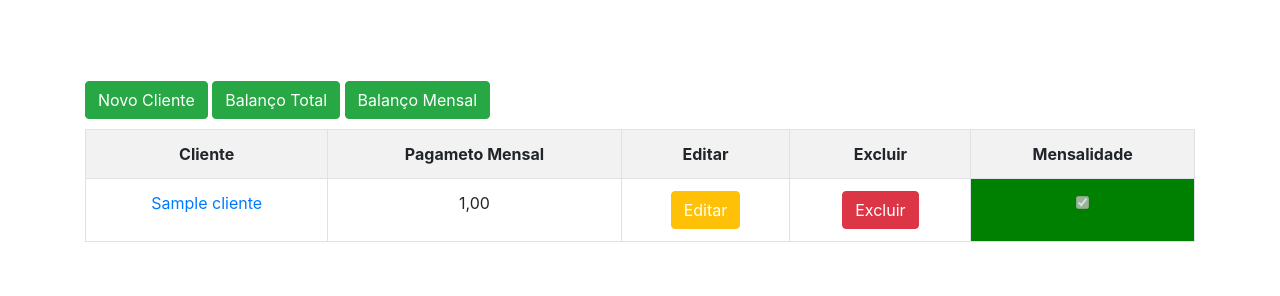
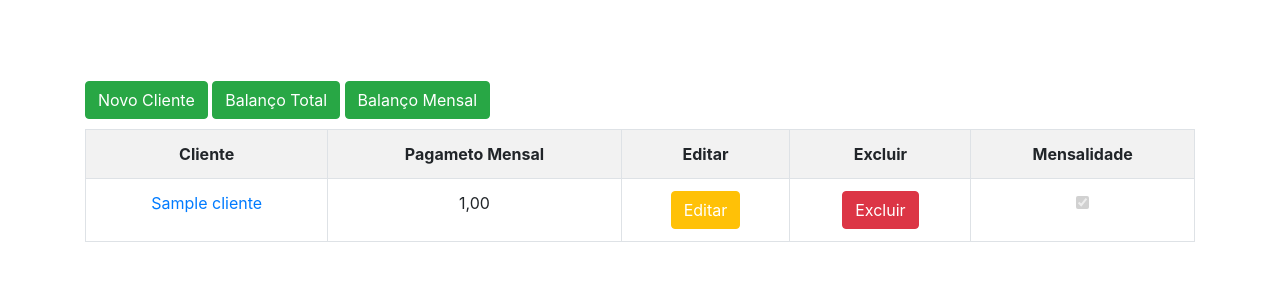
Before and after one commit to FerrazM/loan-database, a Django app: page / in a window 1280 px wide. Shown: the part 247-543 px from the top of the page. Run offline with Django 4.2, Linux system fonts and the light colour scheme; a user stored in the database is signed in; tables that the repository leaves empty hold one stand-in row (values such as "Sample post").

Commit message:
Remoção checkbox grenn e red

```diff
--- a/loan_database/templates/loans/clientes.html
+++ b/loan_database/templates/loans/clientes.html
@@ -21,9 +21,9 @@
         <td><button class = 'btn btn-warning'><a style = 'color: white;' href="{% url 'editar' dado.id %}">Editar</a></button></td>
         <td><button class = 'btn btn-danger'><a style = 'color: white;' href="{% url 'excluir' dado.id %}">Excluir</a></button></td>
         {% if dado.checkbox1 %}
-        <td class='checkbox-color' style='text-align:center color:green;'><input  type='checkbox' id='checkbox1' checked disabled></td>
+        <td style='text-align:center'><input  type='checkbox' id='checkbox1' checked disabled></td>
         {% else %}
-        <td class='checkbox-color' style='text-align:center color:red;'><input  type='checkbox' id='checkbox1' disabled></td>
+        <td style='text-align:center'><input  type='checkbox' id='checkbox1' disabled></td>
         {% endif %}
     </tr>
     {% endfor %}
--- a/static/css/checkbox.css
+++ /dev/null
@@ -1,7 +0,0 @@
-.checkbox-color {
-    background-color: green;
-}
-
-.checkbox-color input:not(:checked) {
-    background-color: red;
-}
```
Also changed, not shown: 1 other file.
